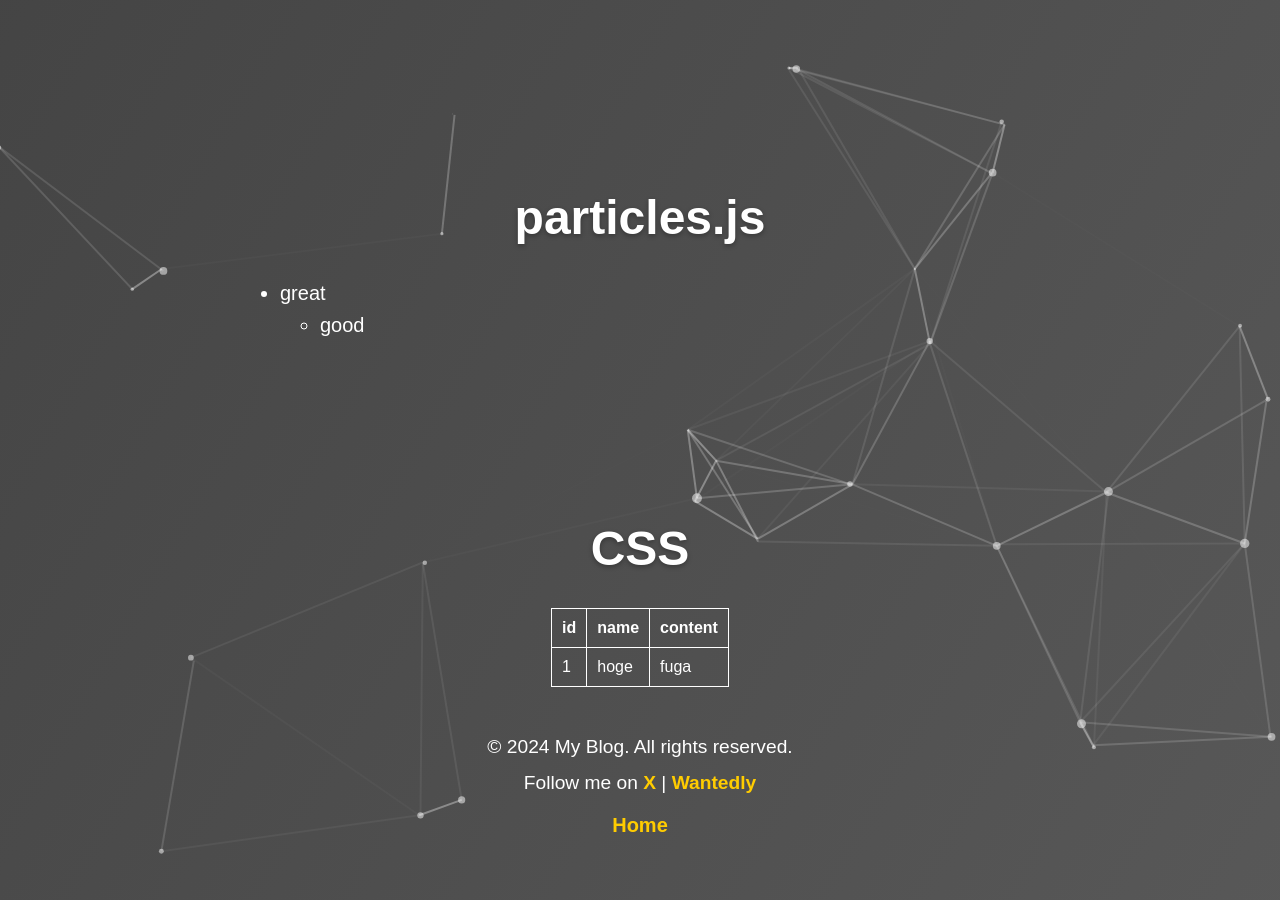
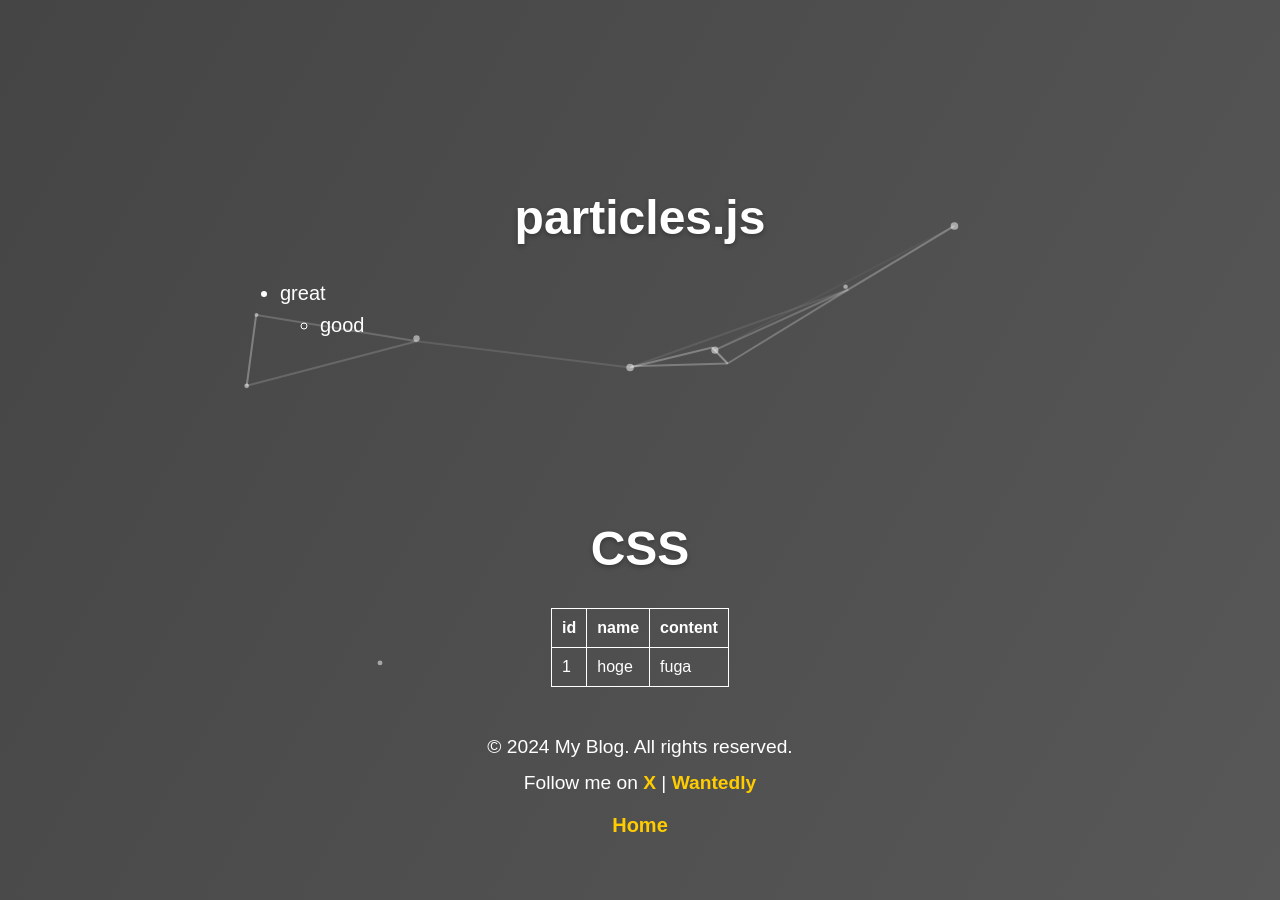
Before and after one commit to 0Cuopen/0cuopen.github.io, a Jekyll site: the page built from particles.md, in a window 1280 px wide. Built offline with Jekyll 4.4.1, drawn with Linux system fonts in a browser that asks for light colours.

Commit message:
test particles.js

```diff
--- a/_layouts/particles.html
+++ b/_layouts/particles.html
@@ -14,6 +14,11 @@
     <meta name="twitter:url" content="{{ page.url }}">
     <title>{{ page.title }}</title>
     <link rel="stylesheet" href='../assets/css/style.css'>
+    <style>
+        .particles-wrapper {
+            position:relative;
+        }
+    </style>
 </head>
 <body>
     <header>
@@ -21,8 +26,10 @@
         <script src="../javascript/app.js"></script>
     </header>
     <main>
-        <div id="particles-js"></div>
-        {{ content }}
+        <div class="particles-wrapper">
+            <div id="particles-js"></div>
+            {{ content }}
+        </div>
     </main>
 
     <footer class="blog-footer">
```
